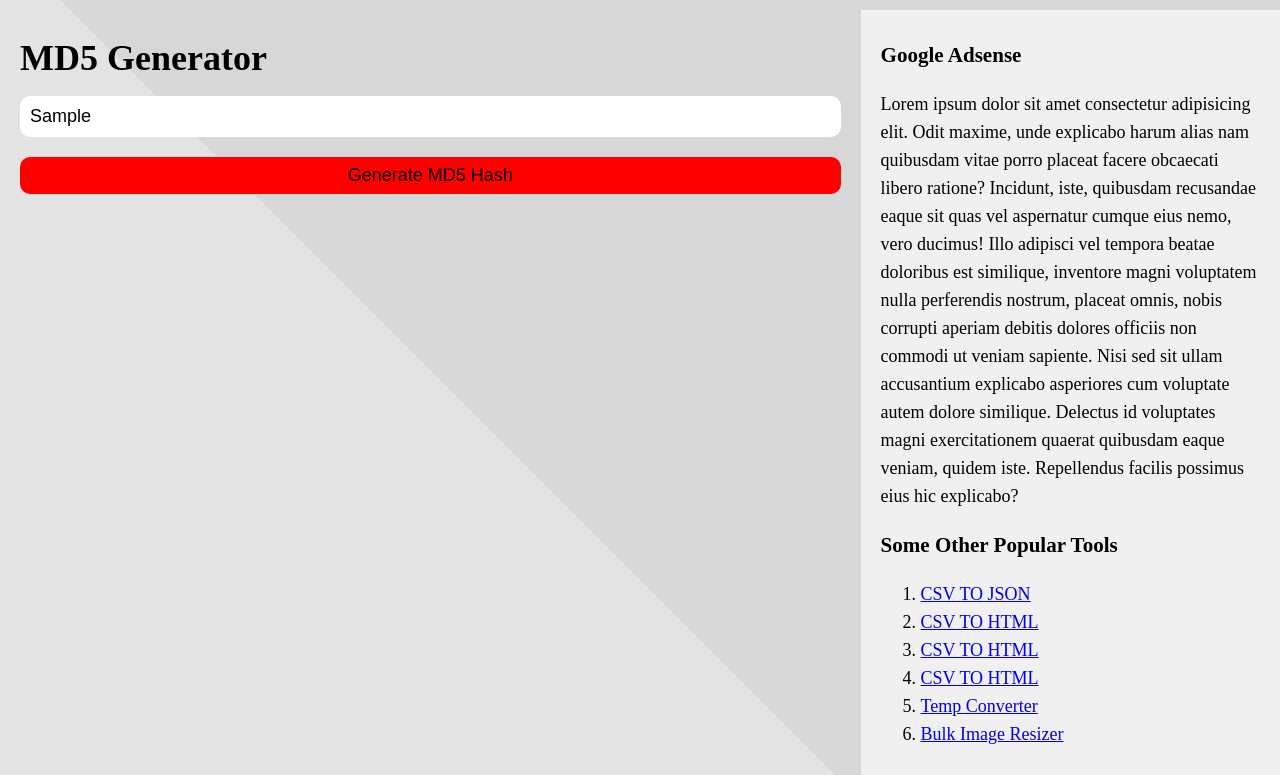
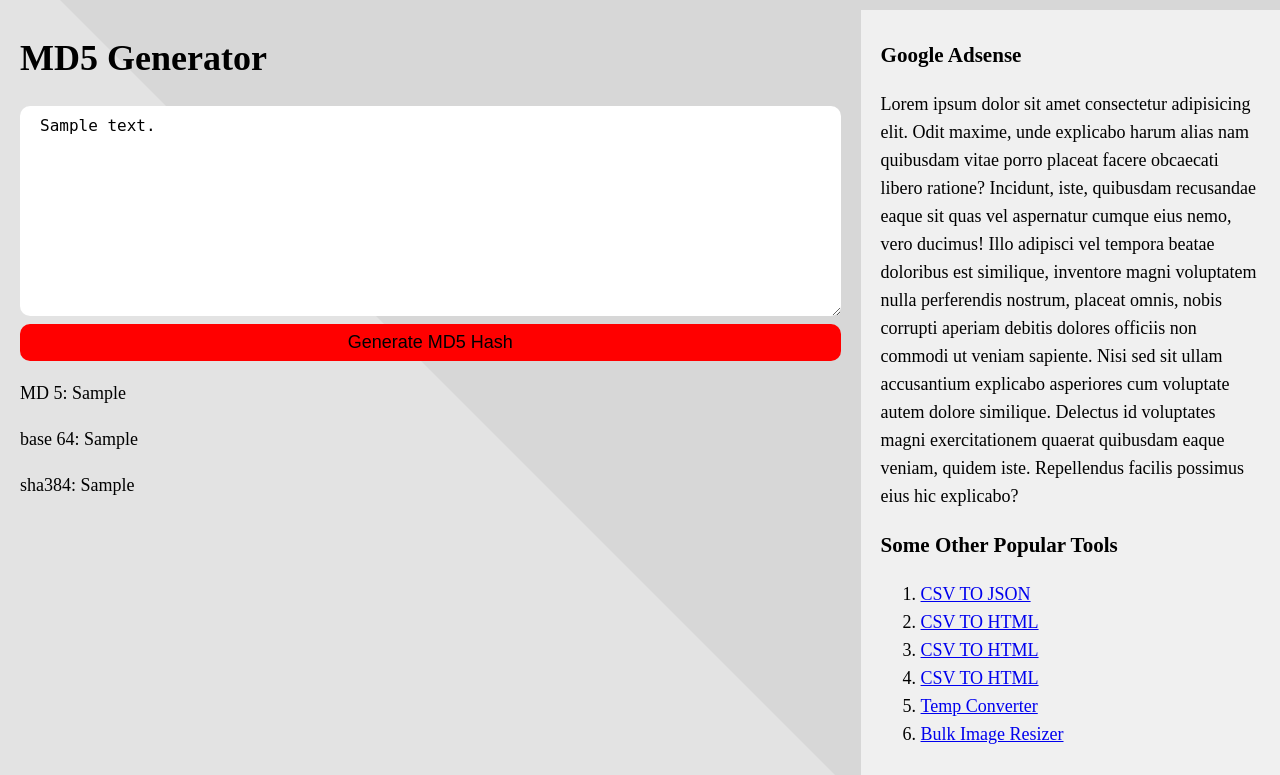
Before and after one commit to linrakesh/Tools, a Django app: template Texttools/templates/Texttools/md5_generator.html in a window 1280 px wide. Shown: the part 60-835 px from the top of the page. Run offline with Django 3.2, Linux system fonts and the light colour scheme; the template is opened without the code that fills it: most values are stand-ins (such as "Sample title", 1, 10 or a date in 2020); some libraries are stand-ins or nearby versions.

Commit message:
improved md5 tools

```diff
--- a/Texttools/templates/Texttools/md5_generator.html
+++ b/Texttools/templates/Texttools/md5_generator.html
@@ -4,8 +4,12 @@
 <h1>MD5 Generator</h1>
 <form action="" method="post">
   {% csrf_token %}
-  <input type="text" name="plain_text" id="plain_text" value="{{seed_word}}" >
+  <textarea rows="10" cols="80" name="plain_text" id="plain_text">{{ text }}</textarea>
   <input type="submit" value="Generate MD5 Hash">
 </form>
-
+{% if md5 %}
+  <p>MD 5: {{md5}}</p>
+  <p>base 64: {{base64}}</p>
+  <p>sha384: {{sha384}}</p>
+{% endif %}
 {% endblock content %}
```
Also changed, not shown: Texttools/views.py (+5 -3 lines), db.sqlite3, media/127699.jpg (added).
